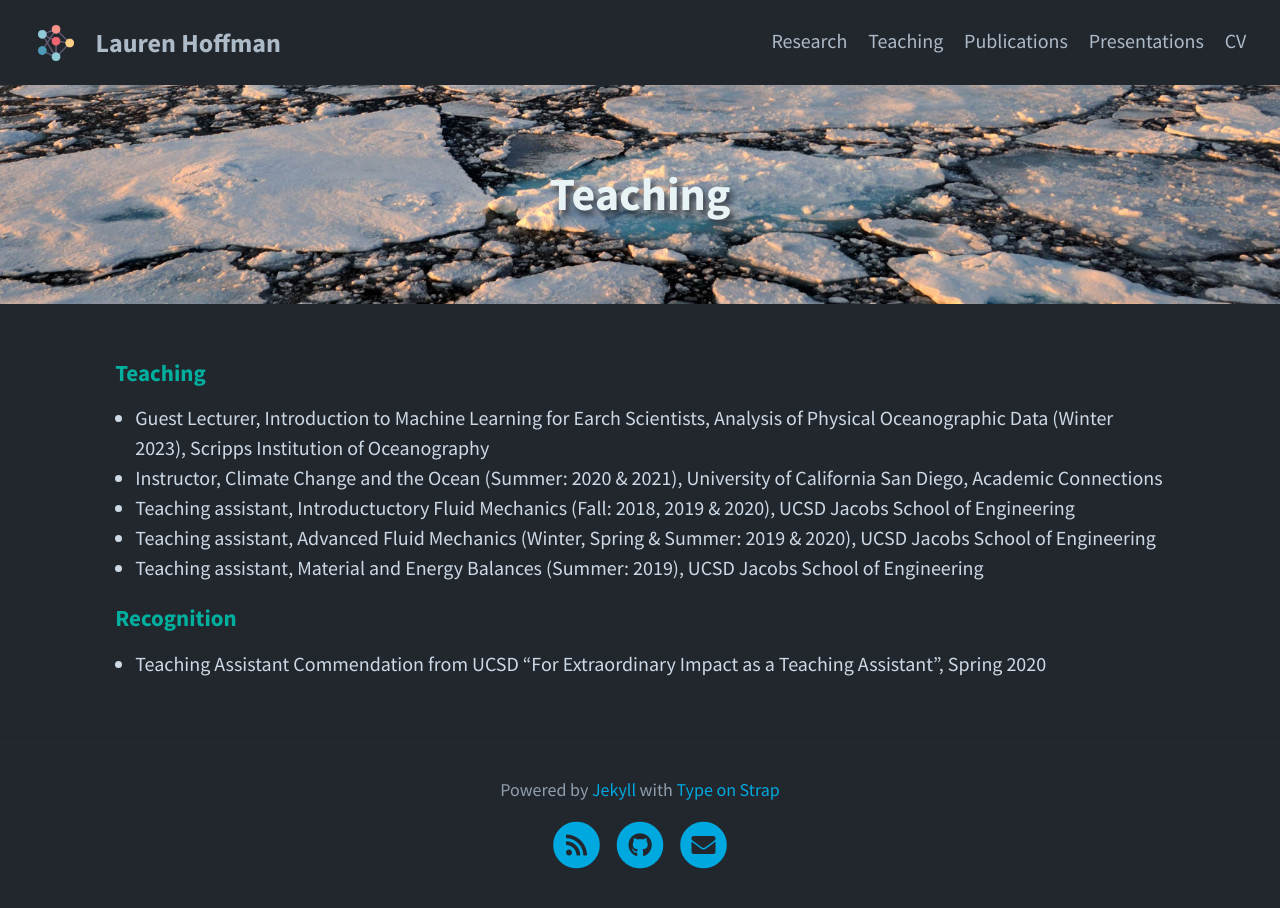
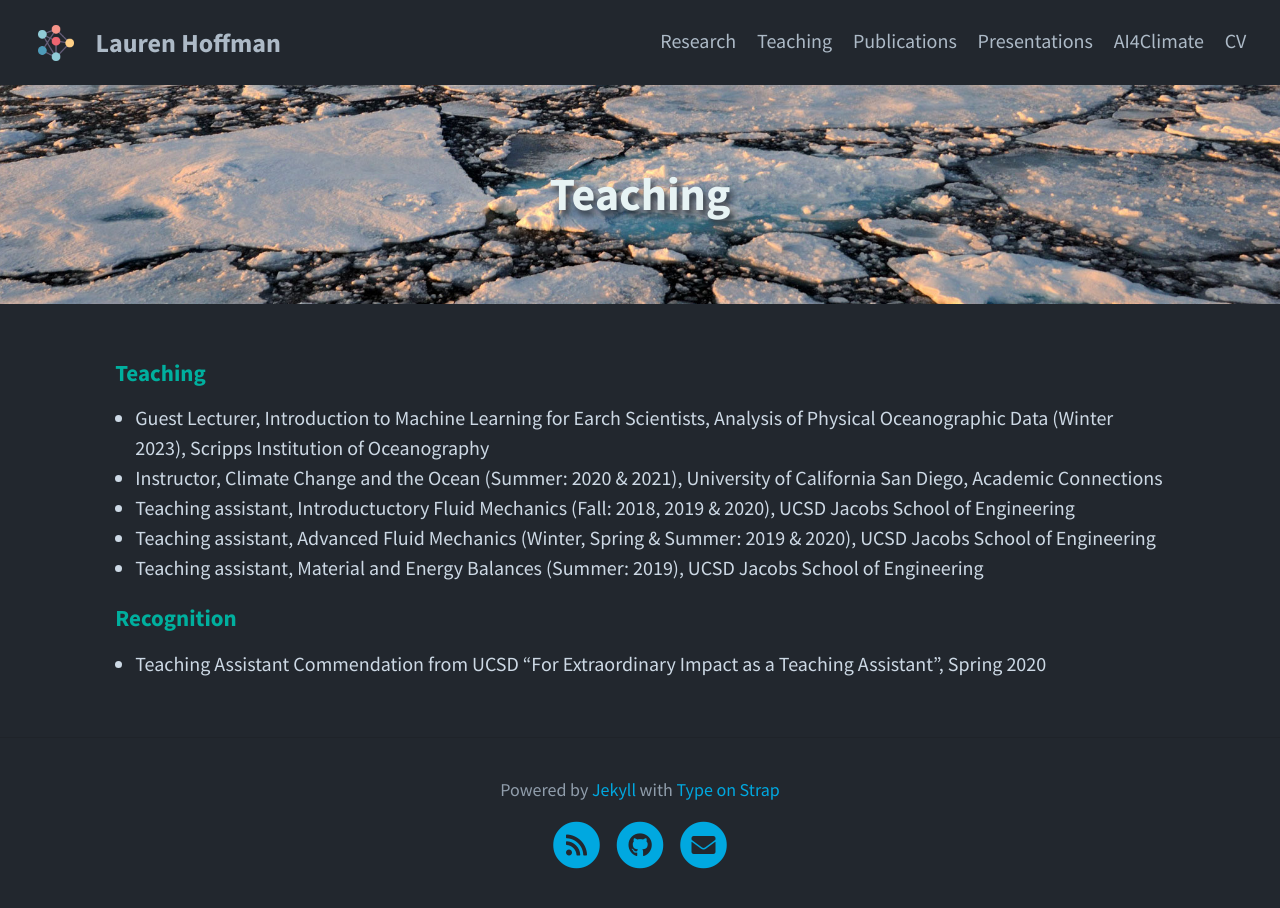
Before and after one commit to lahoffman/lahoffman.github.io, a Jekyll site: the page built from pages/2_teaching.html, in a window 1280 px wide. Built offline with Jekyll 4.4.1, drawn with Linux system fonts in a browser that asks for light colours.

Commit message:
Update 5_AI4Climate.html

```diff
--- a/pages/5_AI4Climate.html
+++ b/pages/5_AI4Climate.html
@@ -1,7 +1,7 @@
 ---
 layout: page
-title: CV
-permalink: /cv
+title: AI4Climate
+permalink: /AI4Climate
 feature-img: "assets/img/header_seaice.jpg"
 order: 5
 ---
```
